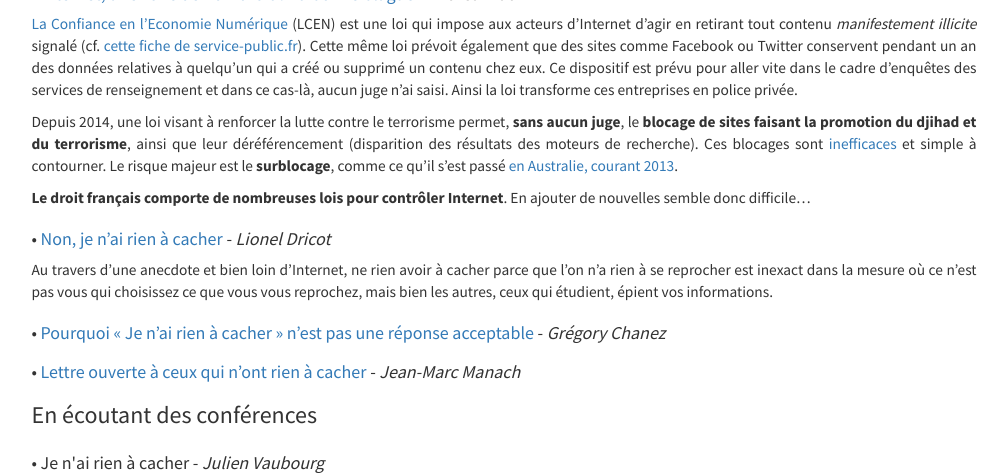
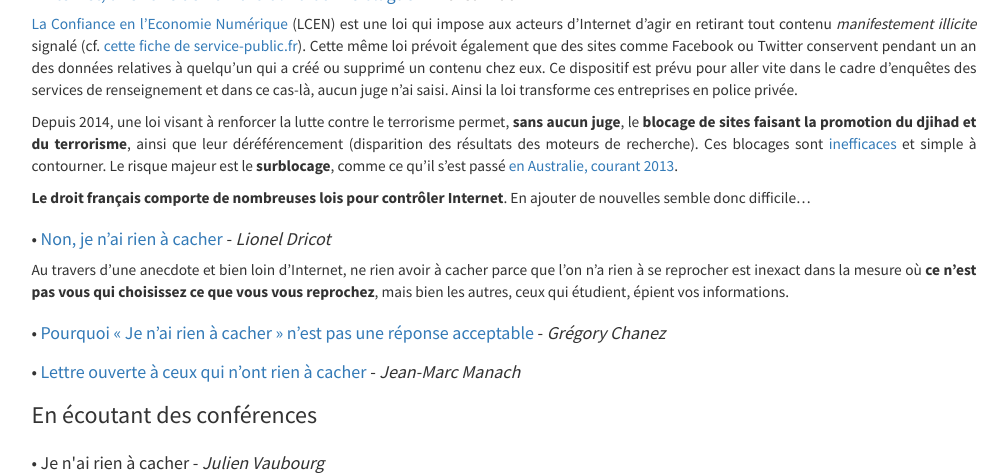
Before and after one commit to willdurand/jenairienacacher.fr, a Jekyll site: the page built from index.md, in a window 1280 px wide and 900 px high, scrolled down 1204 px, cut to the strip 0-473 px from the top of the window. Shown: the whole strip, without its empty margins (136-1144 px from the left). Built offline with Jekyll 4.4.1, drawn with Linux system fonts in a browser that asks for light colours; comment, search, counter and statistics services are not loaded.

Commit message:
presentation

```diff
--- a/_data/articles.yml
+++ b/_data/articles.yml
@@ -53,8 +53,8 @@
     title: "Non, je n’ai rien à cacher"
     abstract: >
         Au travers d'une anecdote et bien loin d'Internet, ne rien avoir à cacher parce que l'on
-        n'a rien à se reprocher est inexact dans la mesure où ce n'est pas vous qui choisissez
-        ce que vous vous reprochez, mais bien les autres, ceux qui étudient, épient vos informations.
+        n'a rien à se reprocher est inexact dans la mesure où **ce n'est pas vous qui choisissez
+        ce que vous vous reprochez**, mais bien les autres, ceux qui étudient, épient vos informations.
     authors:
         - Lionel Dricot
     url: https://ploum.net/rien-a-cacher/
```
